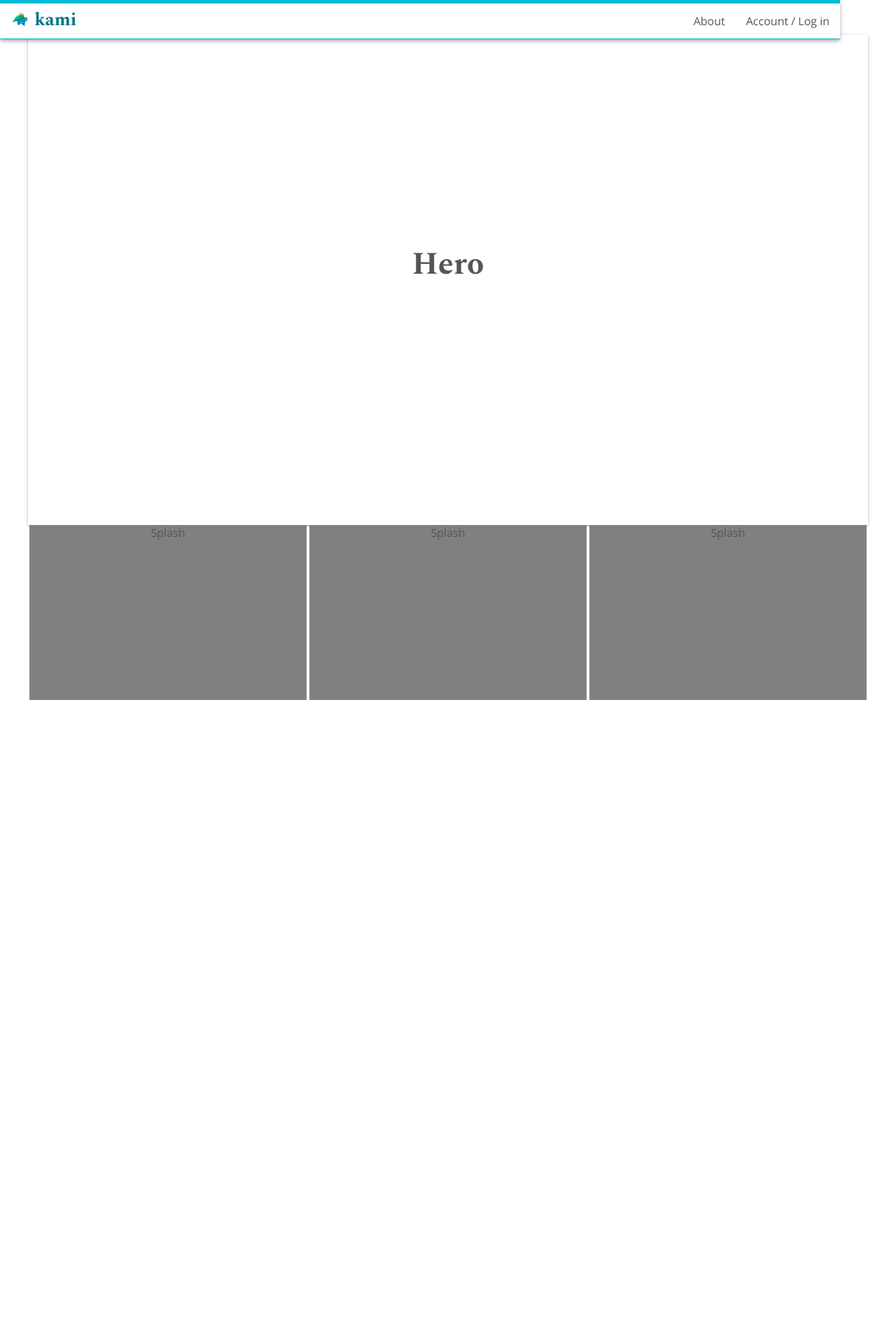
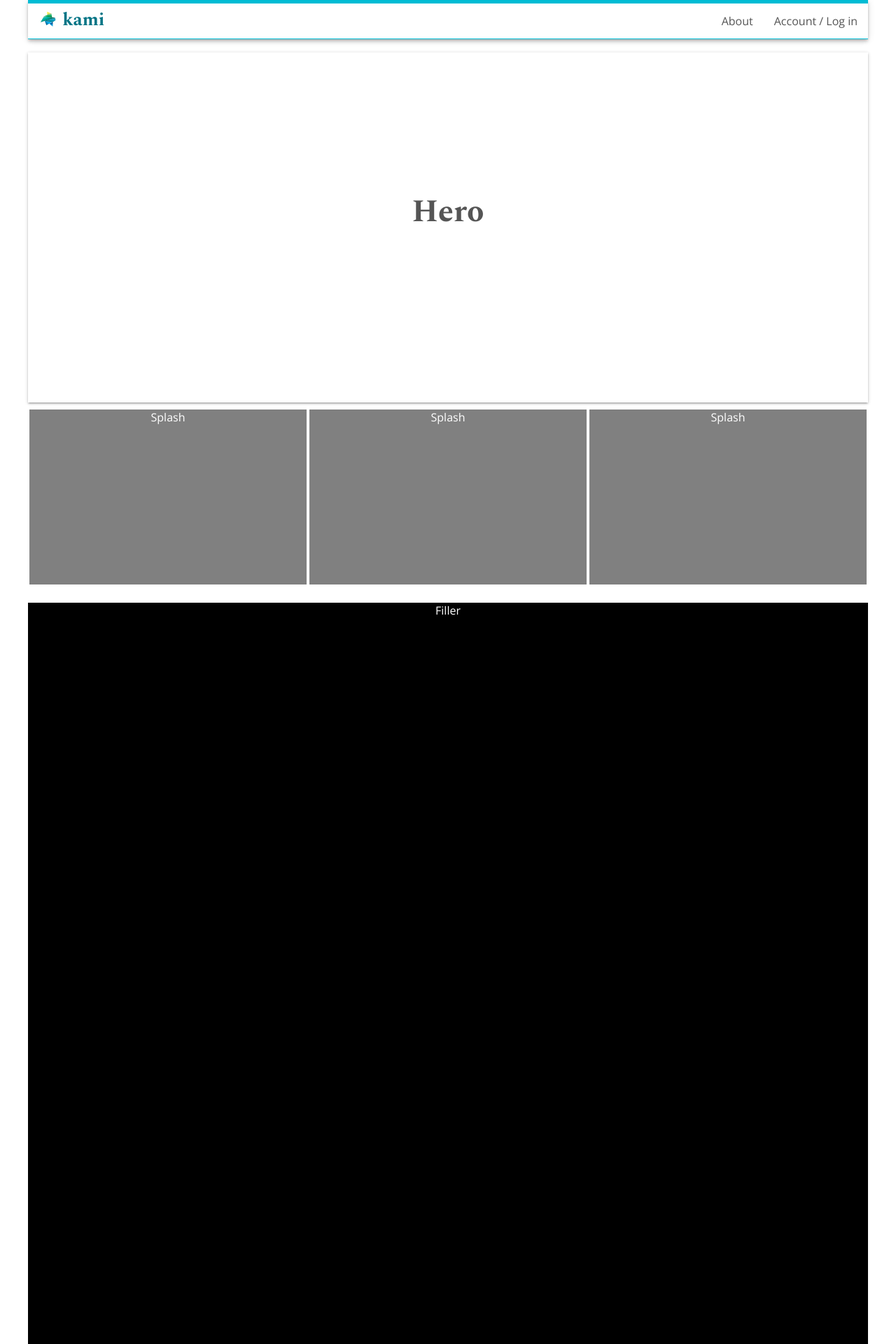
Before and after one commit to arturgvieira-zz/scratch, a React (Create React App) app: page / in a window 1280 px wide. Shown: the top 1920 px of the page at 70% size. Before the commit the page ends 1016 px from the top, so only its background shows below. Built offline with nearby package versions, Linux system fonts and the light colour scheme; what apollo-client-preset, apollo-link-ws would draw is missing.

Commit message:
Edits to complete basic resopnsive design

```diff
--- a/src/components/header/components/drawer/drawer.css
+++ b/src/components/header/components/drawer/drawer.css
@@ -1,5 +1,7 @@
 .Drawer {
     position: fixed;
+    top: 0;
+    z-index: 2;
     display: flex;
     flex-direction: row-reverse;
     width: 100%;
--- a/src/components/header/header.css
+++ b/src/components/header/header.css
@@ -1,8 +1,15 @@
-header {
+.Header {
     position: fixed;
     top: 0;
     z-index: 1;
     width: 100%;
+    margin: 0 auto;
+    display: flex;
+    justify-content: center;
+}
+
+.Header header {
+    flex-basis: 100%;
     max-width: 1200px;
     height: 50px;
     display: flex;
@@ -13,50 +20,50 @@ header {
     border-bottom: #00bcd4 1px solid;
 }
 
-header a {
+.Header header a {
     color: #555;
     text-decoration: none;
 }
 
-header a:visited {
+.Header header a:visited {
     color: #555;
 }
 
-header .branding {
+.Header header .branding {
     display: flex;
     margin: 10px;
 }
 
-header .branding .logo {
+.Header header .branding .logo {
     height: 25px;
     margin: 0 2px;
 }
 
-header .branding h2 {
+.Header header .branding h2 {
     color: #007485;
     cursor: pointer;
 }
 
-header nav {
+.Header header nav {
     align-self: center;
 }
 
-header .menu {
+.Header header .menu {
     display: none;
     margin: 10px;
 }
 
-header nav a {
+.Header header nav a {
     margin: 10px 15px;
 }
 
 @media screen and (max-width: 1000px) {
-    header .menu {
+    .Header header .menu {
         cursor: pointer;
         display: block;
     }
 
-    header nav a {
+    .Header header nav a {
         display: none;
     }
 }
--- a/src/components/header/index.js
+++ b/src/components/header/index.js
@@ -20,7 +20,7 @@ class Header extends Component {
     render = () => {
         const { showDrawer } = this.state;
         return (
-            <div>
+            <div className="Header">
                 {showDrawer ? <Drawer onClose={this.handleClose} /> : null}
                 <header role="presentation" className="elevation-4dp">
                     <article className="branding">
@@ -30,8 +30,12 @@ class Header extends Component {
                         </Link>
                     </article>
                     <nav>
-                        <Link to="/about" replace >About</Link>
-                        <Link to="/account" replace >Account / Log in</Link>
+                        <Link to="/about" replace>
+                            About
+                        </Link>
+                        <Link to="/account" replace>
+                            Account / Log in
+                        </Link>
                     </nav>
                     <img
                         src={menu}
--- a/src/components/main.css
+++ b/src/components/main.css
@@ -14,7 +14,7 @@ body {
 .page {
     max-width: 1200px;
     margin: 0 auto;
-    margin-top: 50px;
+    margin-top: 75px;
     position: relative;
 }
 
--- a/src/components/pages/splash/components/hero/hero.css
+++ b/src/components/pages/splash/components/hero/hero.css
@@ -2,7 +2,7 @@
     display: flex;
     justify-content: center;
     align-items: center;
-    height: 700px;
+    height: 500px;
 }
 
 .Hero p {
@@ -17,6 +17,6 @@
 
 @media screen and (max-width: 750px) {
     .Hero {
-        height: 150px;
+        height: 200px;
     }
 }
--- a/src/components/pages/splash/index.js
+++ b/src/components/pages/splash/index.js
@@ -12,6 +12,9 @@ class Splash extends Component {
                     <p className="content">Splash</p>
                     <p className="content">Splash</p>
                 </section>
+                <section>
+                    <p className="filler">Filler</p>
+                </section>
             </div>
         );
     };
--- a/src/components/pages/splash/splash.css
+++ b/src/components/pages/splash/splash.css
@@ -1,12 +1,21 @@
 .Splash section {
     display: flex;
     justify-content: space-around;
+    margin: 10px 0;
 }
 
 .Splash section .content {
     flex-basis: 33%;
     min-height: 250px;
+    color: white;
     background: grey;
+}
+
+.Splash section .filler {
+    flex-basis: 100%;
+    min-height: 1250px;
+    color: white;
+    background: black;
 }
 
 @media screen and (max-width: 1000px) {
```
